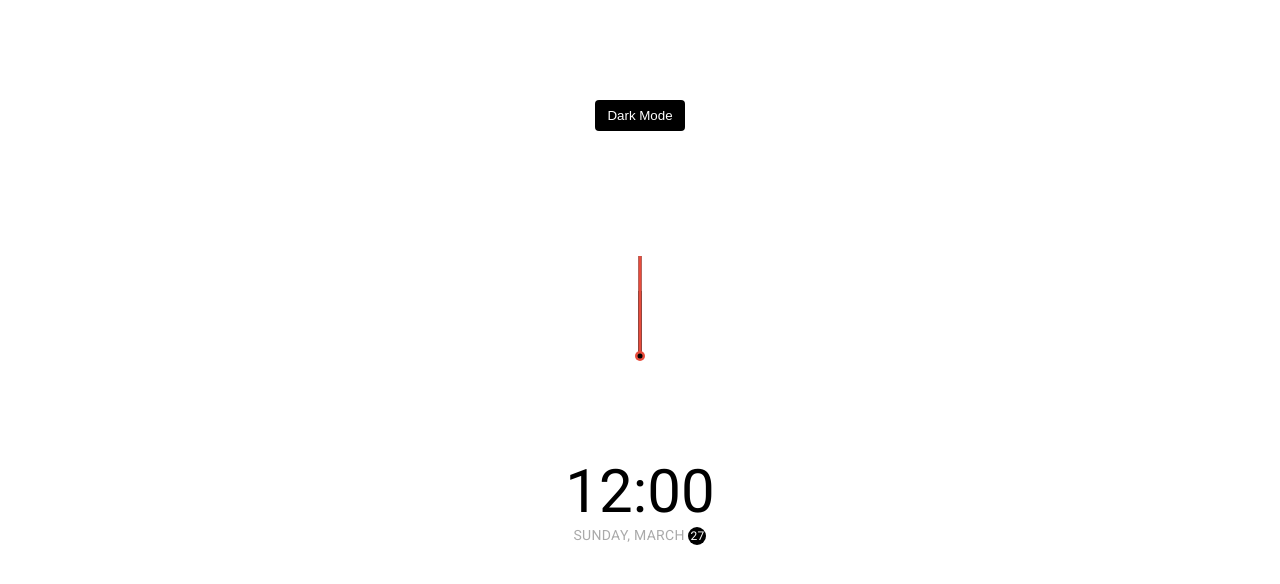
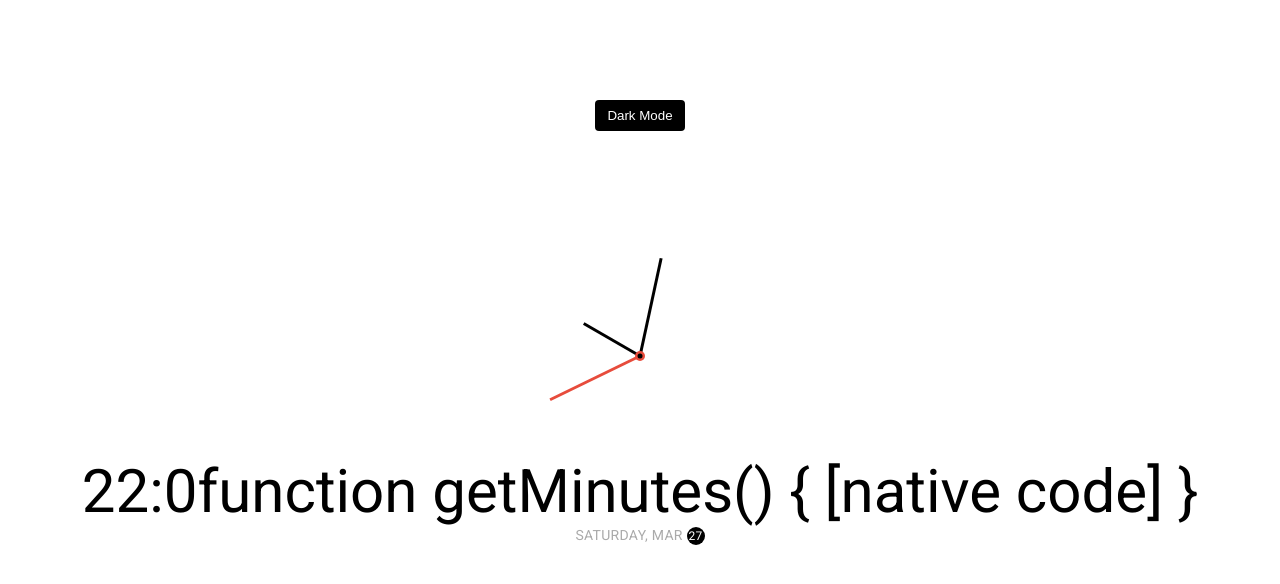
Before and after one commit to mrgunes/clock-app, a React (Create React App) app: page / in a window 1280 px wide. Shown: the top 584 px of the page. Built offline with nearby package versions, Linux system fonts and the light colour scheme.

Commit message:
Added dynamic tranform.

```diff
--- a/src/App.css
+++ b/src/App.css
@@ -43,17 +43,17 @@
     transform-origin: bottom center;
 }
 
-.needle.hour{
+/* .needle.hour{
     transform: translate(-50%, -100%) rotate(0deg)
-}
+} */
 
 .needle.minute{
-    transform: translate(-50%, -100%) rotate(0deg);
+    /* transform: translate(-50%, -100%) rotate(0deg); */
     height: 100px;
 }
 
 .needle.second{
-    transform: translate(-50%, -100%) rotate(0deg);
+    /* transform: translate(-50%, -100%) rotate(0deg); */
     height: 100px;
     background-color: #e74c3c;
 }
--- a/src/App.js
+++ b/src/App.js
@@ -1,4 +1,4 @@
-import React, {useState} from 'react';
+import React, {useState,useEffect} from 'react';
 import './App.css';
 
 function App() {
@@ -6,8 +6,21 @@ function App() {
   let months=['Jan','Feb','Mar','Apr','May','Jun','Jul','Aug','Sep','Oct','Nov','Dec'];
 
   let [toggle, setToggle]=useState('Dark Mode');
+  let [state, setState]=useState({
+    hour:0,
+    minute:0,
+    second:0
+  });
 
-  let toogleHandle=(e)=>{
+  //let [second, setSecond]=useState(0);
+  let time= new Date();
+  // console.log(time);
+
+  let scale = (num, in_min, in_max, out_min, out_max) => {
+    return (num - in_min) * (out_max - out_min) / (in_max - in_min) + out_min;
+  }
+
+  let toogleHandle=()=>{
     let html=document.querySelector('html')
     if(html.classList.contains('dark')){
       html.classList.remove('dark');
@@ -18,18 +31,36 @@ function App() {
      }
   }
 
+  // let minutes=time.getMinutes();
+  // let seconds=time.getMinutes();
+  // let AMPMHours=hours % 12;
+  // let month= time.getMonth();
+  // let day=time.getDay();
+  // let date=time.getDate()
+
+  useEffect(()=>{
+    let timer=setInterval(()=>{
+      setState({
+        hour: scale(time.getHours()%12, 0, 12, 0, 360),
+        minute: scale(time.getMinutes(), 0, 59, 0, 360),
+        second: scale(time.getSeconds(), 0, 59, 0, 360)})
+    }, 1000);
+    return () => clearInterval(timer);
+  },[state]);
+  console.log(state)
+
   return (
     <div className='app'>
       <button className='toogle' onClick={toogleHandle}>{toggle}</button>
       <div className='clock-container'>
         <div className='clock'>
-          <div className='needle hour'></div>
-          <div className='needle minute'></div>
-          <div className='needle second'></div>
+          <div className='needle hour' style={{transform: `translate(-50%, -100%) rotate(${state.hour}deg)`}}></div>
+          <div className='needle minute' style={{transform: `translate(-50%, -100%) rotate(${state.minute}deg)`}}></div>
+          <div className='needle second' style={{transform: `translate(-50%, -100%) rotate(${state.second}deg)`}}></div>
           <div className='center-point'></div>
         </div>
-        <div className='time'>12:00</div>
-        <div className='date'>Sunday, March <span className='circle'>27</span></div>
+        <div className='time'>{`${time.getHours()}:${time.getMinutes() < 10 ? `0${time.getMinutes}` : `${time.getMinutes()}`}`}</div>
+        <div className='date'>{`${days[time.getDay()]}`}, {`${months[time.getMonth()]}`} <span className='circle'>{`${time.getDate()}`}</span></div>
       </div>
     </div>
   );
```
